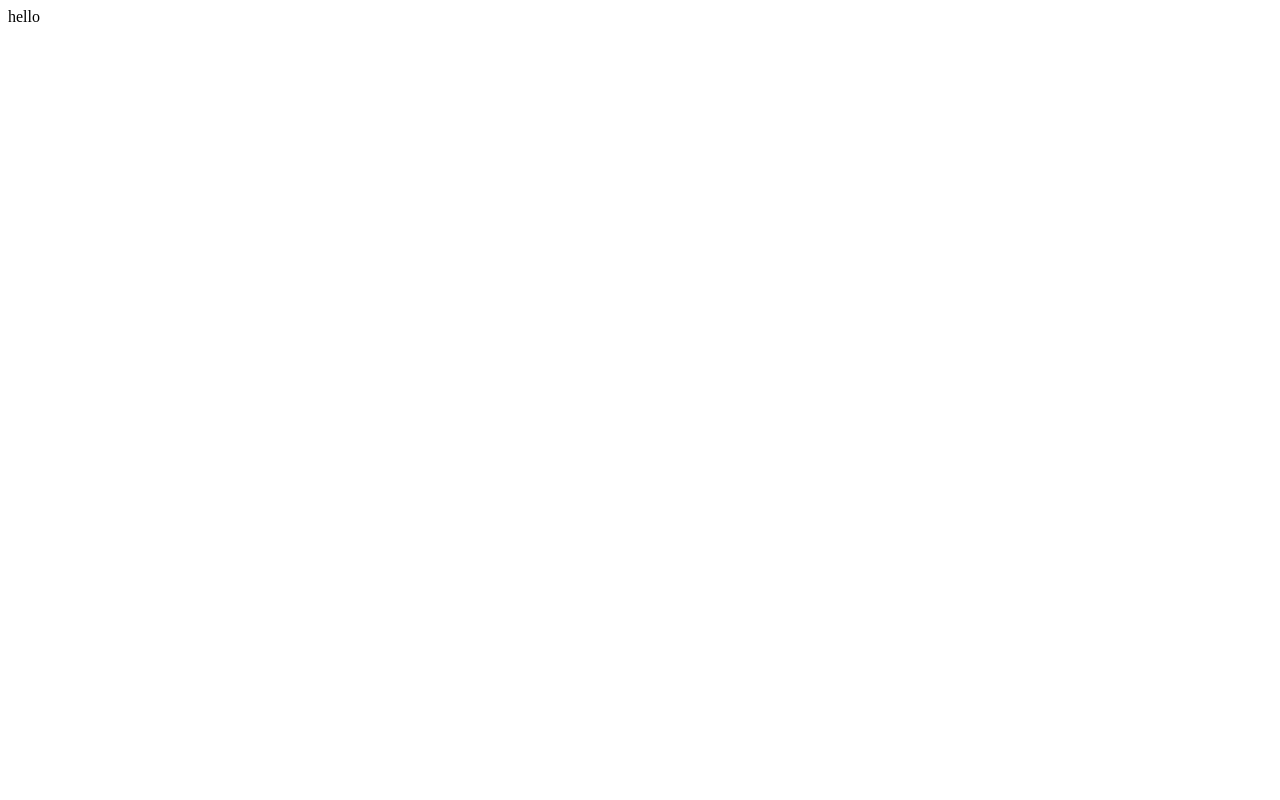
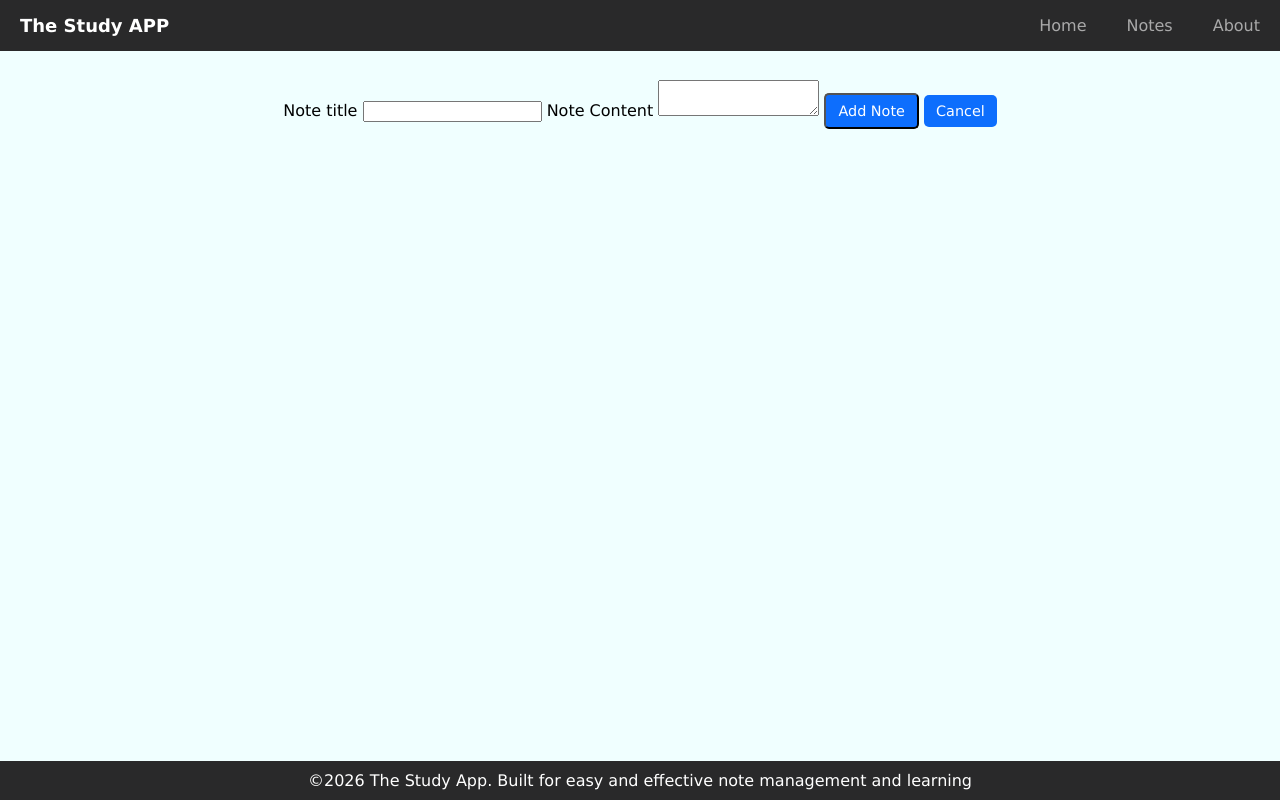
Before and after one commit to Naveebpk123/nvlearn, a Flask app: page /add in a window 1280 px wide. Before the commit the page is almost empty. Run offline with Flask 3, Linux system fonts and the light colour scheme; some libraries are stand-ins or nearby versions.

Commit message:
Add add_note page and form

```diff
--- a/forms.py
+++ b/forms.py
@@ -5,5 +5,5 @@ from flask_ckeditor import CKEditorField
 
 class AddNoteForm(FlaskForm):
     title = StringField('Note title',validators=[DataRequired(),Length(min=4,max=30)])
-    content = CKEditorField('Note Content', validators=[DataRequired()])
+    content = TextAreaField('Note Content', validators=[DataRequired()])
     submit = SubmitField('Add Note')
--- a/server.py
+++ b/server.py
@@ -10,7 +10,8 @@ class Base(DeclarativeBase):
 
 app=Flask(__name__)
 app.config['SEND_FILE_MAX_AGE_DEFAULT'] = 0
-app.config["SQLALCHEMY_DATABASE_URI"] = "sqlite:///tasks.db"
+app.config["SQLALCHEMY_DATABASE_URI"] = "sqlite:///notes.db"
+app.config['SECRET_KEY'] = 'secretkey'
 
 db = SQLAlchemy(app, model_class=Base)
 
@@ -35,8 +36,12 @@ def notes():
 def add_note():
     form = AddNoteForm()
     if form.validate_on_submit():
-        note = Not
-    return 'hello'
+        print('hello')
+        note = Note(title=form.title.data,content = form.content.data)
+        db.session.add(note)
+        db.session.commit()
+        return redirect(url_for('home'))
+    return render_template('add_note.html',form=form)
 
 @app.route('/about')
 def about():
--- a/templates/add_note.html
+++ b/templates/add_note.html
@@ -3,3 +3,13 @@
 {% block title %}Add Note{% endblock %}
 
 {% block content %}
+<form class="form" method="POST">
+    {{form.hidden_tag()}}
+    {{form.title.label(class="form-label")}}
+    {{form.title(class="form-input")}}
+    {{form.content.label(class="form-label")}}
+    {{form.content(class="ckeditor")}}
+    {{form.submit(class="button")}}
+    <a class="button" href="{{url_for('notes')}}">Cancel</a>
+</form>
+{% endblock %}
--- a/templates/notes.html
+++ b/templates/notes.html
@@ -6,7 +6,7 @@
     <h1>My Notes</h1>
 </header>
 
-<a class="button" href="#">Add Note</a>
+<a class="button" href="{{url_for('add_note')}}">Add Note</a>
 
 <div class="note-container">
     <div class="note">
```
